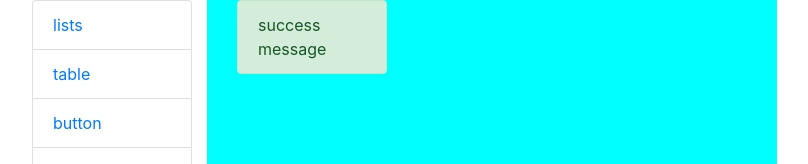
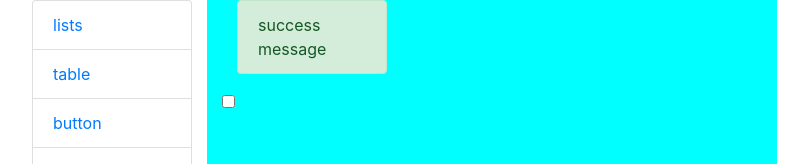
Before and after one commit to asfaqleeon/reactjs-example, a React (Create React App) app: page /conditional-render in a window 1280 px wide. Shown: the top 164 px of the page, without its empty margins (53-861 px from the left). Built offline with nearby package versions, Linux system fonts and the light colour scheme; the HTML template or start-up script is replaced by a standard one.

Commit message:
modify conditional render

```diff
--- a/src/components/conditional-render.js
+++ b/src/components/conditional-render.js
@@ -6,6 +6,19 @@ class ConditionalRender extends Component {
         this.state = {
             error: false
         }
+
+        this.handleChange = this.handleChange.bind(this);
+    }
+
+    handleChange(event) {
+        let target = event.target;
+        let value = target.type === 'checkbox' ?
+            target.checked : target.value;
+        let name = target.name;
+
+        this.setState({
+            [name]: value
+        })
     }
 
     render(){
@@ -22,9 +35,15 @@ class ConditionalRender extends Component {
         }
 
         return(
-            <div className="col-md-4">
-                {msg}
+            <div>
+                <div className="col-md-4">
+                    {msg}
+                </div>
+
+                <input type="checkbox" name="error" checked={this.state.error}
+                onChange={this.handleChange} />
             </div>
+
         );
     }
 }
```
